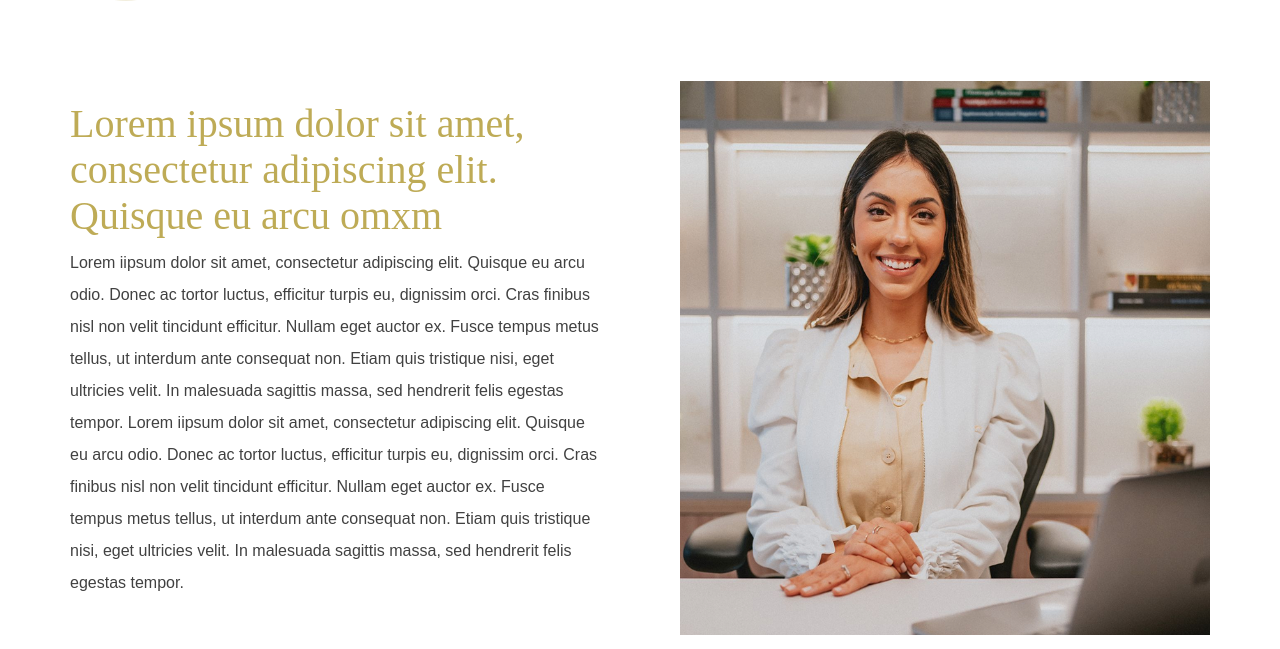
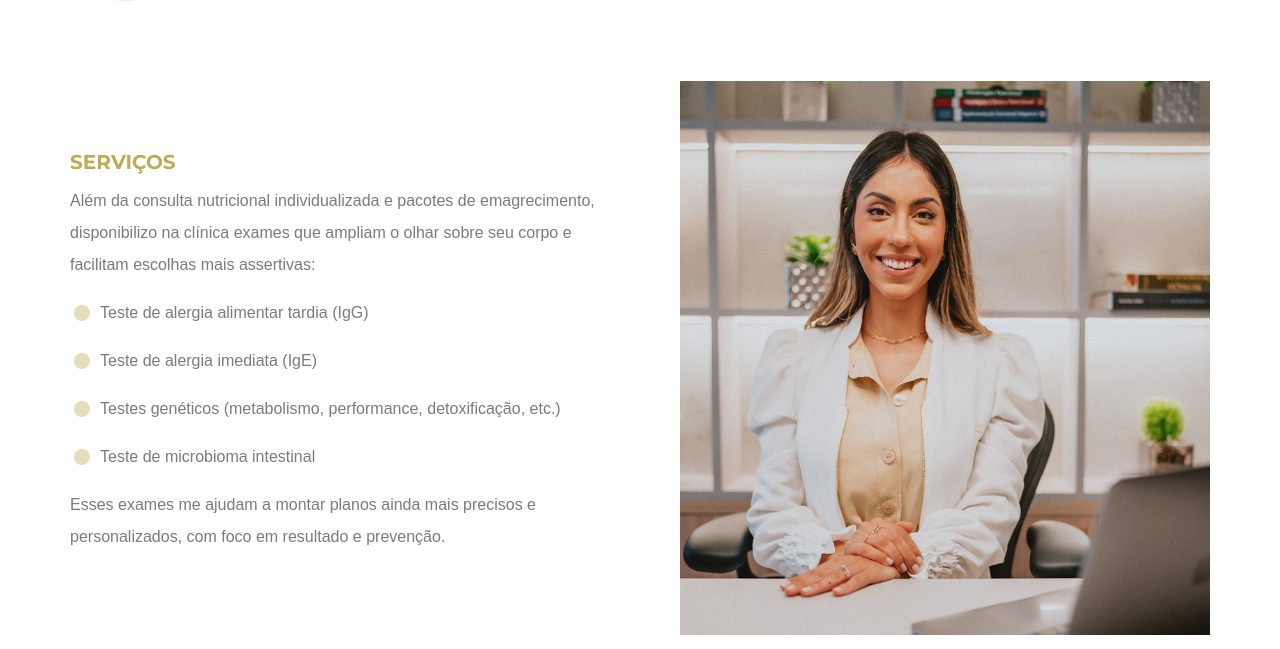
Before and after one commit to SiteDafneOliveira/danfeoliveira, a Next.js app: page / in a window 1280 px wide. Shown: the part 2088-2737 px from the top of the page. Built offline with nearby package versions, Linux system fonts and the light colour scheme.

Commit message:
feat: update doctor section

```diff
--- a/src/components/home/doctor/doctor.module.scss
+++ b/src/components/home/doctor/doctor.module.scss
@@ -21,17 +21,47 @@
 }
 
 .title {
-  font-family: Times New Roman, serif;
-  font-weight: 400;
-  font-size: 2.5rem; // 40px
-  line-height: 1.15; // 46px / 40px = 1.15
+  font-family: Montserrat, sans-serif;
+  font-weight: 700;
+  font-size: 1.25rem; // 20px
+  line-height: 1.5; // 32px / 20px = 1.6
   color: #beab56;
 }
 
 .text {
+  font-weight: 300;
   font-size: 1rem;
-  line-height: 2;
-  color: #414141;
+  line-height: 2; // 32px / 16px
+  color: #7B7B7B;
+}
+
+.list {
+  list-style: none;
+  padding: 0;
+  margin: 0;
+
+  & li {
+    position: relative;
+    padding-left: 30px;
+    margin-bottom: 16px;
+
+    font-weight: 300;
+  font-size: 1rem;
+  line-height: 2; // 32px / 16px
+  color: #7B7B7B;
+
+    &::before {
+      content: '';
+      position: absolute;
+      top: 8px;
+      left: 4px;
+      width: 16px;
+      height: 16px;
+      background-color: #beab56;
+      border-radius: 50%;
+      opacity: 0.4;
+    }// &::before
+  }
 }
 
 .right {
--- a/src/components/home/doctor/index.jsx
+++ b/src/components/home/doctor/index.jsx
@@ -6,27 +6,33 @@ const Doctor = () => {
   return (
     <div className={`container ${s.doc}`}>
       <div className={s.left}>
-        <h2 className={s.title}>
-          Lorem ipsum dolor sit amet, consectetur adipiscing elit. Quisque eu
-          arcu omxm
-        </h2>
+        <h2 className={s.title}>SERVIÇOS</h2>
         <p className={s.text}>
-          Lorem iipsum dolor sit amet, consectetur adipiscing elit. Quisque eu
-          arcu odio. Donec ac tortor luctus, efficitur turpis eu, dignissim
-          orci. Cras finibus nisl non velit tincidunt efficitur. Nullam eget
-          auctor ex. Fusce tempus metus tellus, ut interdum ante consequat non.
-          Etiam quis tristique nisi, eget ultricies velit. In malesuada sagittis
-          massa, sed hendrerit felis egestas tempor. Lorem iipsum dolor sit
-          amet, consectetur adipiscing elit. Quisque eu arcu odio. Donec ac
-          tortor luctus, efficitur turpis eu, dignissim orci. Cras finibus nisl
-          non velit tincidunt efficitur. Nullam eget auctor ex. Fusce tempus
-          metus tellus, ut interdum ante consequat non. Etiam quis tristique
-          nisi, eget ultricies velit. In malesuada sagittis massa, sed hendrerit
-          felis egestas tempor.{" "}
+          Além da consulta nutricional individualizada e pacotes de
+          emagrecimento, disponibilizo na clínica exames que ampliam o olhar
+          sobre seu corpo e facilitam escolhas mais assertivas:
+        </p>
+        <ul className={s.list}>
+          <li>Teste de alergia alimentar tardia (IgG)</li>
+          <li>Teste de alergia imediata (IgE)</li>
+          <li>
+            Testes genéticos (metabolismo, performance, detoxificação, etc.)
+          </li>
+          <li>Teste de microbioma intestinal</li>
+        </ul>
+        <p className={s.text}>
+          Esses exames me ajudam a montar planos ainda mais precisos e
+          personalizados, com foco em resultado e prevenção.
         </p>
       </div>
       <div className={s.right}>
-        <Image src={doc} alt='doctor' width={760} height={795} className={s.img} />
+        <Image
+          src={doc}
+          alt='doctor'
+          width={760}
+          height={795}
+          className={s.img}
+        />
       </div>
     </div>
   );
```
